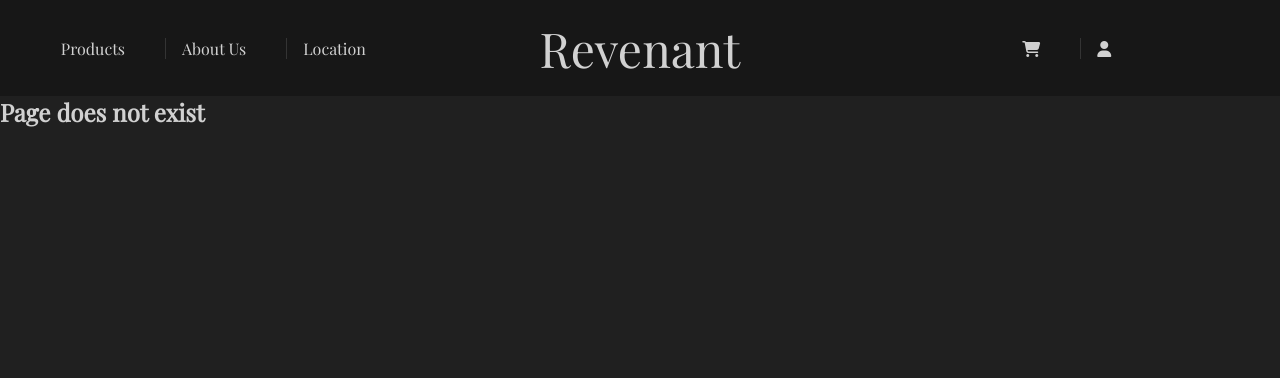
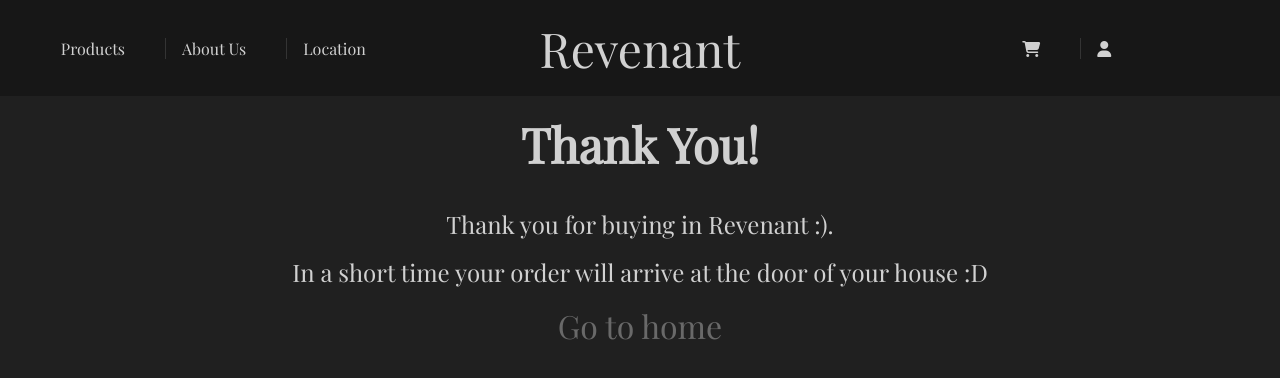
Before and after one commit to JorgeBeli/Revenant, a React (Create React App) app: page /finish-checkout in a window 1280 px wide. Shown: the top 378 px of the page. Built offline with nearby package versions, Linux system fonts and the light colour scheme.

Commit message:
almost finished app

```diff
--- a/src/App.css
+++ b/src/App.css
@@ -449,4 +449,27 @@
   width: 100%;
 }
 
+.gratefulness__container .gratefulness__text {
+  margin-top: 2rem;
+}
+.gratefulness__container .gratefulness__text p {
+  font-size: 1.5rem;
+  text-align: center;
+  margin: 1rem;
+}
+.gratefulness__container a {
+  display: flex;
+  width: fit-content;
+  margin: 1rem auto;
+}
+.gratefulness__container a p {
+  color: #696969;
+  font-size: 2rem;
+  width: fit-content;
+  transition: all 0.25s ease-in-out;
+}
+.gratefulness__container a p:hover {
+  color: #bebebe;
+}
+
 /*# sourceMappingURL=App.css.map */
--- a/src/App.js
+++ b/src/App.js
@@ -9,6 +9,7 @@
 import ListFirebase from './components/firebase/ListFirebase';
 import Checkout from './components/Checkout';
 import { CartContextProvider } from './components/CartContext';
+import FinishCheckout from './components/FinishCheckout';
 
 function App() {
   return (
@@ -25,7 +26,8 @@
                 <Route path='/location' element=  {<Location/>}></Route>
                 <Route path='/cart' element={<Cart/>} ></Route>
                 <Route path='/user' element={<Intro/>}></Route>
-                <Route path='/checkout' element=  {<Checkout/>}></Route>
+                <Route path='/checkout' element={<Checkout/>}></Route>
+                <Route path='/finish-checkout' element={<FinishCheckout/>}></Route>
                 <Route path='*' element={<Error/>}></ Route>
               </Routes>
           </BrowserRouter>
--- a/src/components/Checkout.js
+++ b/src/components/Checkout.js
@@ -1,3 +1,4 @@
+import { Link } from "react-router-dom"
 import { useCart } from "./CartContext"
 import ItemListContainer from "./ItemListContainer"
 
@@ -17,7 +18,7 @@
                     <div className="checkoutDetail">
                         <h2>Enter your data to complete the purchase: </h2>
                     </div>
-                    <form className="checkoutForm">
+                    <form  onSubmit={ preventHandler } className="checkoutForm">
                         <label htmlFor="name"></label>
                         <input id="name" type="text" placeholder="Full name *" required></input>
 
@@ -28,7 +29,7 @@
                         <input id="adress" type="text" placeholder="Your adress *" required></input>
 
                         <label htmlFor="submit">
-                            <input onSubmit={ preventHandler } id="submit" type="submit" value="Purchase"></input>
+                            <Link to="/finish-checkout"><input id="submit" type="submit" value="Purchase"></input></Link>
                         </label>
                     </form>
                 </div>
--- a/src/components/FinishCheckout.js
+++ b/src/components/FinishCheckout.js
@@ -1,7 +1,15 @@
+import { Link } from "react-router-dom"
+import ItemListContainer from "./ItemListContainer"
+
 const FinishCheckout = () => {
     return(
-        <div>
-            <p>Graciela</p>
+        <div className="gratefulness__container">
+            <ItemListContainer greeting="Thank You!"/>
+            <div className="gratefulness__text">
+                <p>Thank you for buying in Revenant :).</p>
+                <p>In a short time your order will arrive at the door of your house :D</p>
+            </div>
+            <Link to='/'><p className="checkoutHome">Go to home</p></Link>
         </div>
     )
 }
--- a/src/scss/_generals.scss
+++ b/src/scss/_generals.scss
@@ -474,3 +474,28 @@
         }
     }
 }
+
+.gratefulness__container{
+    .gratefulness__text{
+        margin-top: 2rem;
+        p{
+            font-size: 1.5rem;
+            text-align: center;
+            margin: 1rem;
+        }
+    }
+    a{
+        display: flex;
+        width: fit-content;
+        margin: 1rem auto;
+        p{
+            color: #696969;
+            font-size: 2rem;
+            width: fit-content;
+            transition: all .25s ease-in-out;
+            &:hover{
+                color: #bebebe;
+            }
+        }
+    }
+}
```
Also changed, not shown: 1 other file (tests, documents, lock files or other folders).
